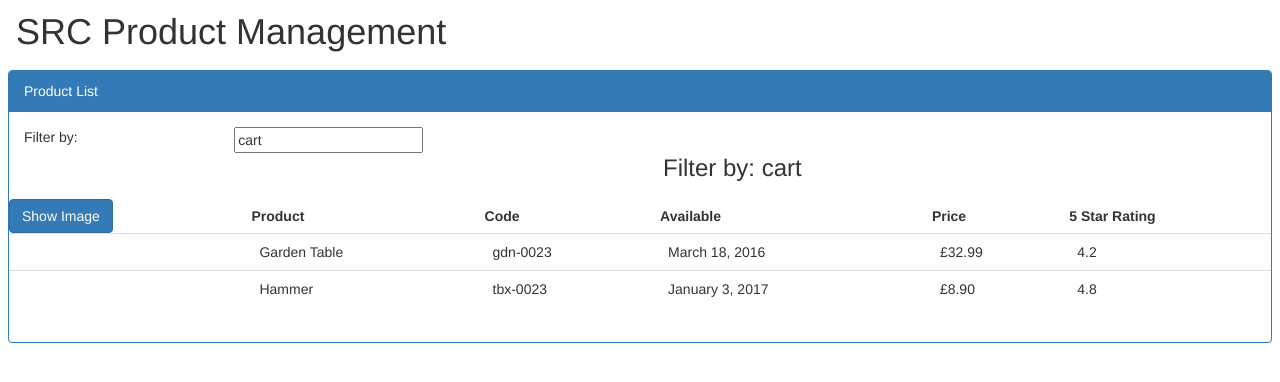
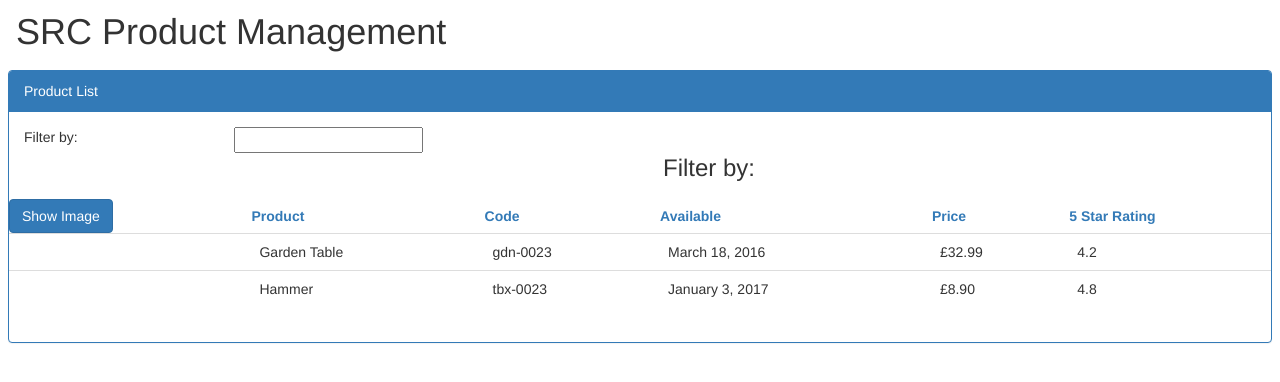
Before and after one commit to capu123/spm, an Angular app: page / in a window 1280 px wide. Shown: the top 382 px of the page. Built offline with nearby package versions, Linux system fonts and the light colour scheme.

Commit message:
completing product list component

```diff
--- a/src/app/app.module.ts
+++ b/src/app/app.module.ts
@@ -5,10 +5,12 @@
 
 import { AppComponent } from './app.component';
 import { ProductListComponent } from './products/product-list.component';
+import { ProductFilterPipe } from './products/product-filter.pipe';
 @NgModule({
   declarations: [
     AppComponent,
-    ProductListComponent
+    ProductListComponent,
+    ProductFilterPipe
   ],
   imports: [
     BrowserModule,
--- /dev/null
+++ b/src/app/products/product-filter.pipe.ts
@@ -0,0 +1,15 @@
+import {  PipeTransform, Pipe } from '@angular/core';
+import { IProduct } from './product';
+
+@Pipe({
+    name: 'productFilter'
+})
+export class ProductFilterPipe implements PipeTransform {
+
+    transform(value: IProduct[], filterBy: string): IProduct[] {
+
+        filterBy = filterBy ? filterBy.toLocaleLowerCase() : null;
+        return filterBy ? value.filter((product: IProduct) =>
+            product.productName.toLocaleLowerCase().indexOf(filterBy) !== -1) : value;
+    }
+}
--- /dev/null
+++ b/src/app/products/product-list.component.css
@@ -0,0 +1,3 @@
+.thead {
+    color: #337AB7;
+}
--- a/src/app/products/product-list.component.html
+++ b/src/app/products/product-list.component.html
@@ -16,7 +16,7 @@
             <div class="table-responsive">
                 <table class="table" *ngIf='products && products.length'>
 
-                        <tr>
+                        <tr class="thead">
                             <th>
                                 <button class="btn btn-primary"
                                     (click)="toggleImage()">
@@ -31,7 +31,7 @@
                         </tr>
 
                     <tbody>
-                        <tr *ngFor="let product of products">
+                        <tr *ngFor="let product of products | productFilter:listFilter">
                             <td>
                                 <img *ngIf="showImage"
                                      [src]="product.imageUrl"
--- a/src/app/products/product-list.component.ts
+++ b/src/app/products/product-list.component.ts
@@ -1,16 +1,17 @@
-import { Component} from '@angular/core';
-
+import { Component, OnInit} from '@angular/core';
+import {IProduct} from './product';
 @Component({
     selector: 'pm-products',
-    templateUrl: './product-list.component.html'
+    templateUrl: './product-list.component.html',
+    styleUrls: ['./product-list.component.css']
 })
-export class ProductListComponent {
+export class ProductListComponent implements OnInit {
     pageTitle: string = "Product List";
     imageWidth: number = 50;
     imageMargin: number = 2;
     showImage: boolean = false;
-    listFilter: string = 'cart';
-    products: any[] = [
+    listFilter: string = '';
+    products: IProduct[] = [
         {
             "productId": 2,
             "productName": "Garden Table",
@@ -36,4 +37,8 @@
     toggleImage(): void{
         this.showImage = !this.showImage;
     }
+
+    ngOnInit(): void {
+        console.log("OnInit in action!");
+    }
 }
--- /dev/null
+++ b/src/app/products/product.ts
@@ -0,0 +1,10 @@
+export interface IProduct{
+    productId: number;
+    productName: string;
+    productCode: string;
+    releaseDate: string;
+    price: number;
+    description: string;
+    starRating: number;
+    imageUrl: string;
+}
```
